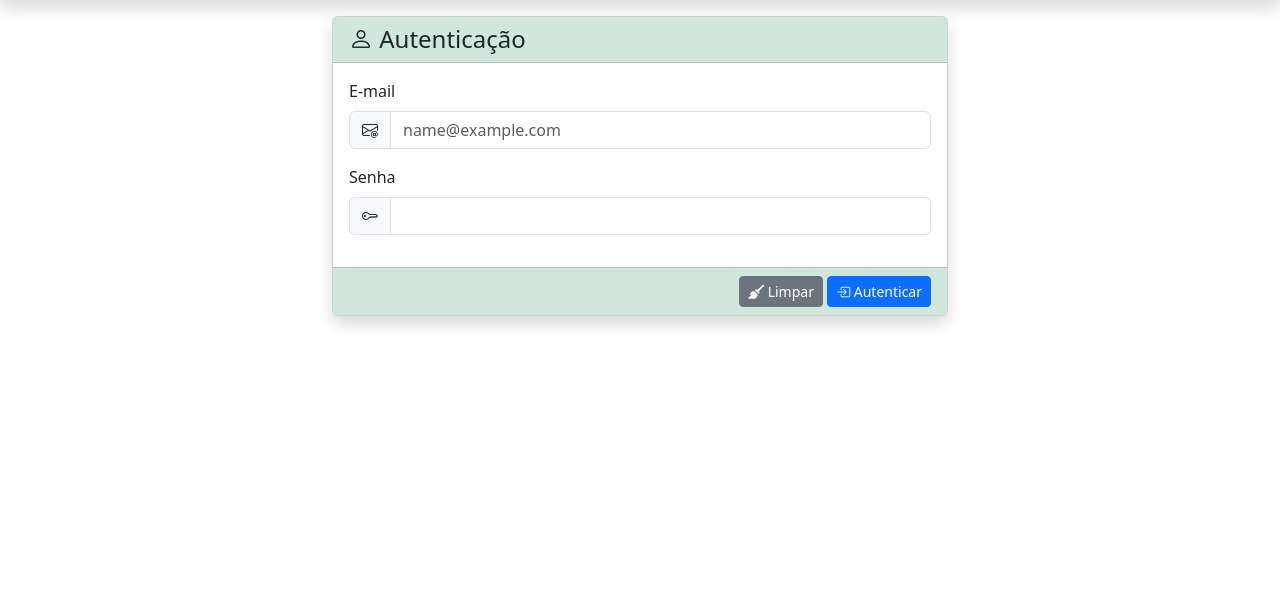
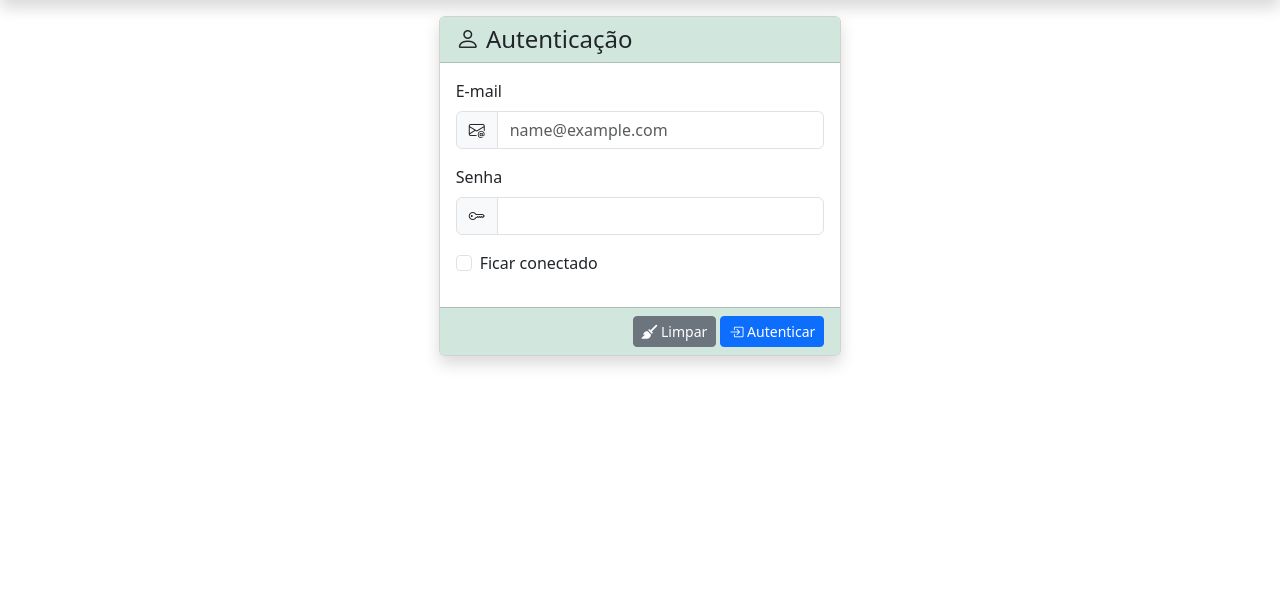
Before and after one commit to leorm037/loteria-symfony, a Symfony app: template templates/login/index.html.twig in a window 1280 px wide. Shown: the part 97-693 px from the top of the page. Run offline with Twig, Linux system fonts and the light colour scheme; the template is opened without the code that fills it, so the values that code supplies are empty; some libraries are stand-ins or nearby versions.

Commit message:
Ficar conectado

```diff
--- a/templates/login/index.html.twig
+++ b/templates/login/index.html.twig
@@ -16,7 +16,7 @@
             </div>
         {% endif %}
         <div class="row justify-content-md-center">
-            <div class="col col-lg-6">
+            <div class="col col-xl-4 col-md-6">
                 <div class="card shadow">
                     <div class="card-header">
                         <h1 class="h4 m-0"><i class="bi bi-person"></i> Autenticação</h1>
@@ -36,6 +36,12 @@
                                 <input type="password" class="form-control" id="password" name="_password" autocomplete="current-password">
                             </div>
                         </div>
+                        <div class="mb-3">
+                            <div class="form-check">
+                                <input class="form-check-input" type="checkbox" name="_remember_me" id="remember">
+                                <label class="form-check-label" for="flexCheckIndeterminate">Ficar conectado</label>
+                            </div>
+                        </div>
                     </div>
                     <div class="card-footer text-end">
                         <button type="reset" class="btn btn-secondary btn-sm"><i class="fa-solid fa-broom"></i> Limpar</button>
```
Also changed, not shown: migrations/Version20240805213950.php (renamed from migrations/Version20240802184604.php, +13 -7 lines), 4 other files.
